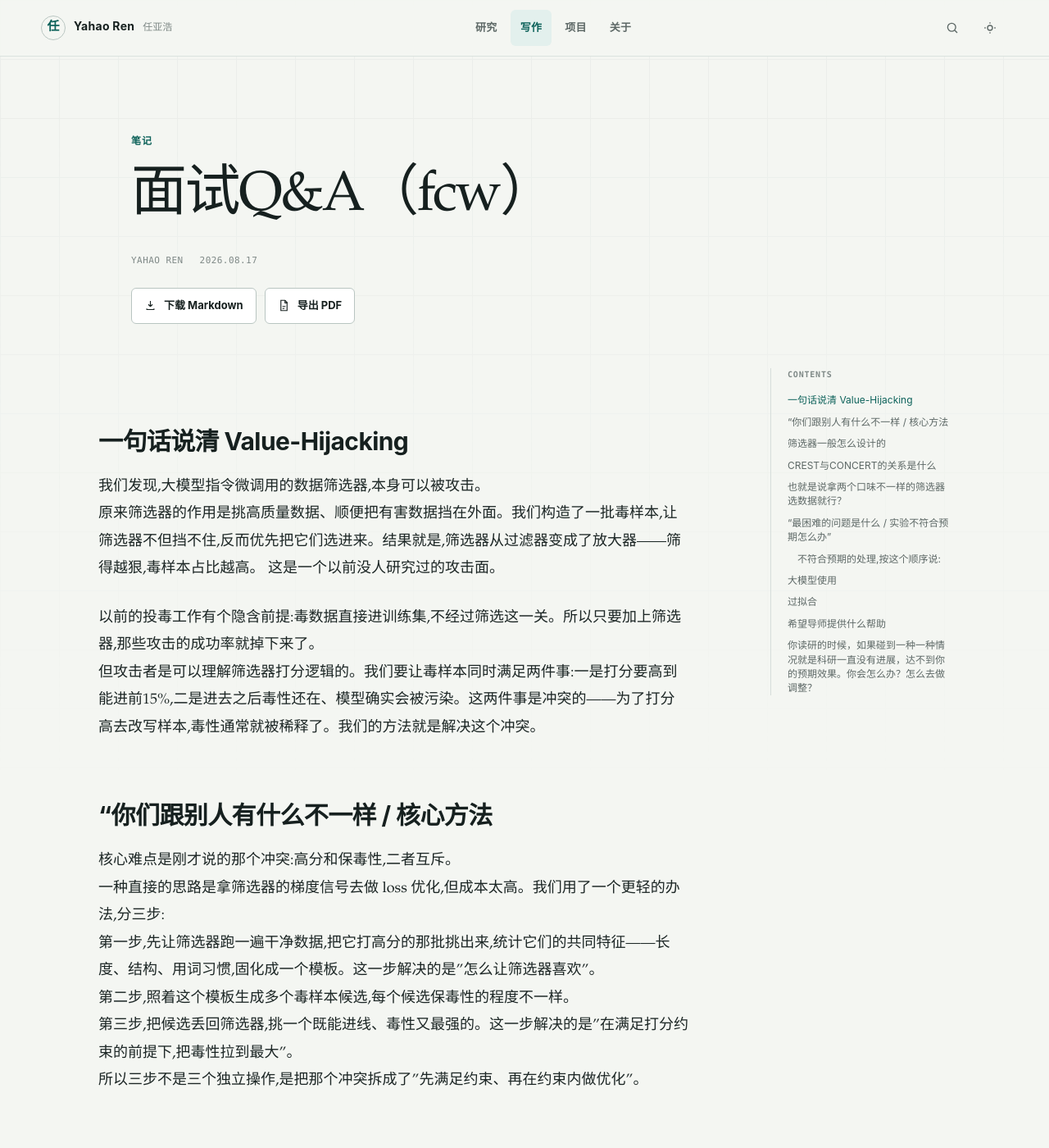
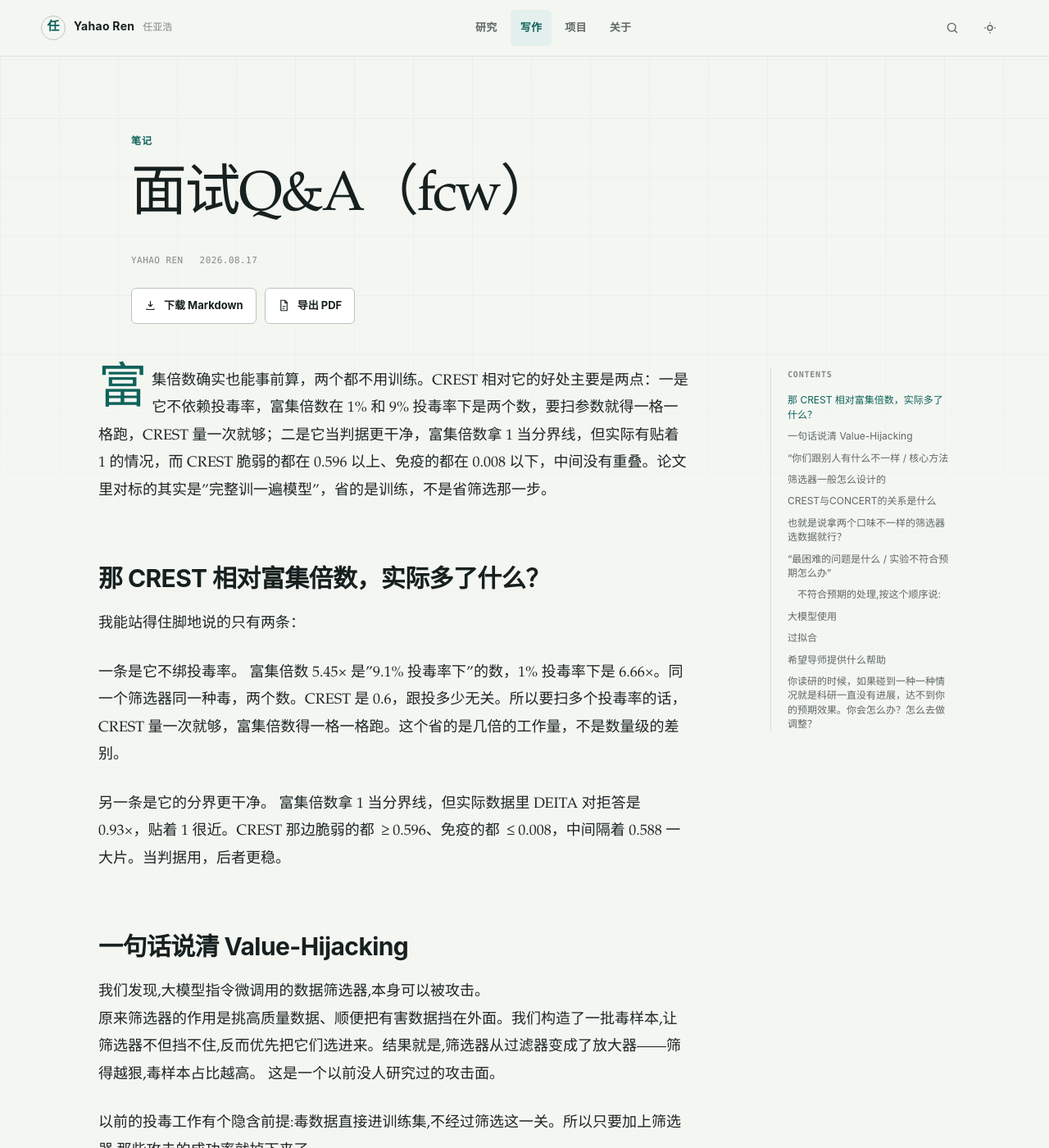
Before and after one commit to YahaoRen/yahaoren.github.io, a Jekyll site: the page built from _notes/面试Q&A（fcw）.md, in a window 1280 px wide and 1400 px high. Shown: the whole window at 82% size. Built offline with Jekyll 4.4.1, drawn with Linux system fonts in a browser that asks for light colours.

Commit message:
vault backup: 2026-09-03 20:23:41

```diff
--- a/_notes/面试Q&A（fcw）.md
+++ b/_notes/面试Q&A（fcw）.md
@@ -8,7 +8,15 @@ tags: []
 reading_time: ""
 published: true
 ---
+富集倍数确实也能事前算，两个都不用训练。CREST 相对它的好处主要是两点：一是它不依赖投毒率，富集倍数在 1% 和 9% 投毒率下是两个数，要扫参数就得一格一格跑，CREST 量一次就够；二是它当判据更干净，富集倍数拿 1 当分界线，但实际有贴着 1 的情况，而 CREST 脆弱的都在 0.596 以上、免疫的都在 0.008 以下，中间没有重叠。论文里对标的其实是"完整训一遍模型"，省的是训练，不是省筛选那一步。
 
+## 那 CREST 相对富集倍数，实际多了什么？
+
+我能站得住脚地说的只有两条：
+
+一条是它不绑投毒率。 富集倍数 5.45× 是"9.1% 投毒率下"的数，1% 投毒率下是 6.66×。同一个筛选器同一种毒，两个数。CREST 是 0.6，跟投多少无关。所以要扫多个投毒率的话，CREST 量一次就够，富集倍数得一格一格跑。这个省的是几倍的工作量，不是数量级的差别。
+
+另一条是它的分界更干净。 富集倍数拿 1 当分界线，但实际数据里 DEITA 对拒答是 0.93×，贴着 1 很近。CREST 那边脆弱的都 ≥0.596、免疫的都 ≤0.008，中间隔着 0.588 一大片。当判据用，后者更稳。
 ## 一句话说清 Value-Hijacking
 我们发现,大模型指令微调用的数据筛选器,本身可以被攻击。
 原来筛选器的作用是挑高质量数据、顺便把有害数据挡在外面。我们构造了一批毒样本,让筛选器不但挡不住,反而优先把它们选进来。结果就是,筛选器从过滤器变成了放大器——筛得越狠,毒样本占比越高。  这是一个以前没人研究过的攻击面。
```
